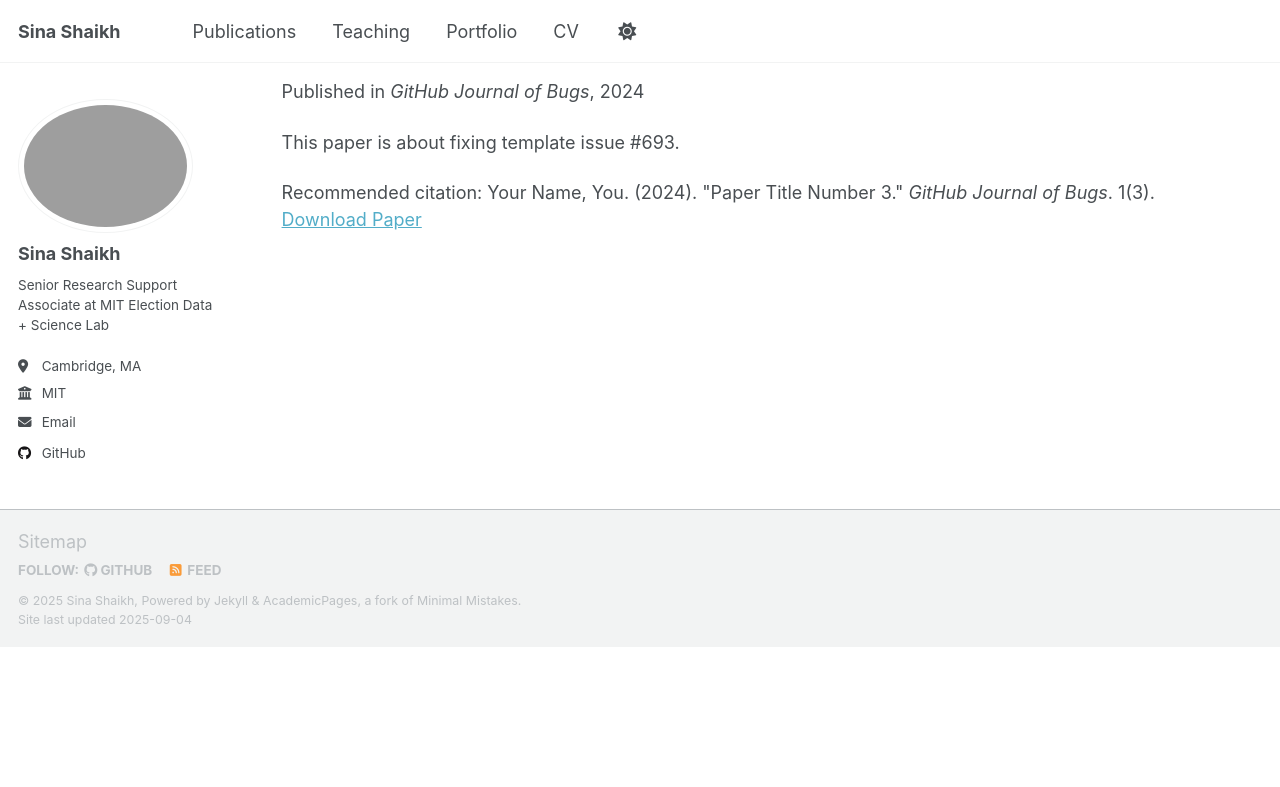
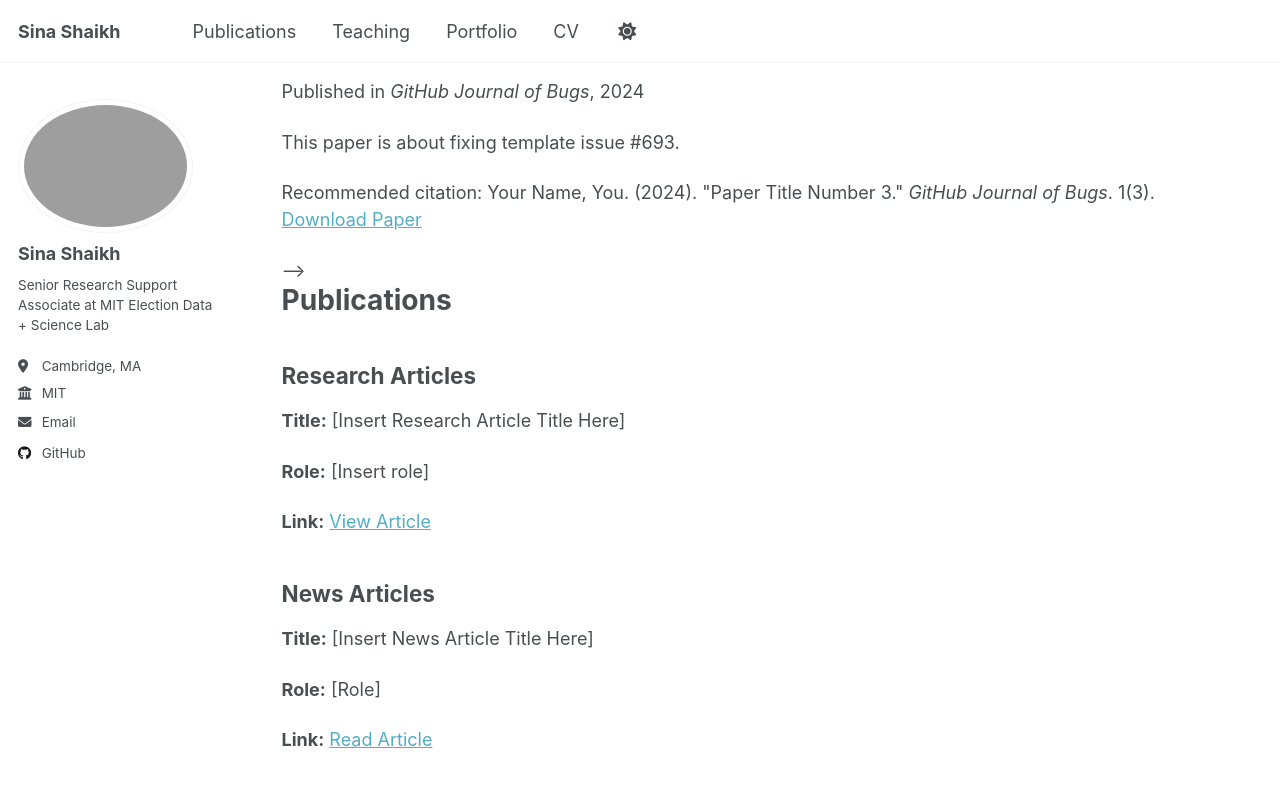
Before and after one commit to SinaShaikh/sinashaikh.github.io, a Jekyll site: the page built from _pages/publications.html, in a window 1280 px wide and 900 px high, scrolled down 1302 px. Shown: the top 787 px of the window. Built offline with Jekyll 4.4.1, drawn with Linux system fonts in a browser that asks for light colours; a script that is not in the unit is left out; before the commit the page ends 1949 px from its top, so only the background shows below that.

Commit message:
Update publications.html

```diff
--- a/_pages/publications.html
+++ b/_pages/publications.html
@@ -5,7 +5,7 @@
 author_profile: true
 ---
 
-{% if site.author.googlescholar %}
+<!-- {% if site.author.googlescholar %}
   <div class="wordwrap">You can also find my articles on <a href="{{site.author.googlescholar}}">my Google Scholar profile</a>.</div>
 {% endif %}
 
@@ -31,3 +31,26 @@
     {% include archive-single.html %}
   {% endfor %}
 {% endif %}
+ -->
+
+<h1>Publications</h1>
+
+<section>
+  <h2>Research Articles</h2>
+  <article>
+    <p><strong>Title:</strong> [Insert Research Article Title Here]</p>
+    <p><strong>Role:</strong> [Insert role]</p>
+    <p><strong>Link:</strong> <a href="[Insert Link Here]">View Article</a></p>
+  </article>
+  <!-- Add more articles as needed -->
+</section>
+
+<section>
+  <h2>News Articles</h2>
+  <article>
+    <p><strong>Title:</strong> [Insert News Article Title Here]</p>
+    <p><strong>Role:</strong> [Role]</p>
+    <p><strong>Link:</strong> <a href="[Insert Link Here]">Read Article</a></p>
+  </article>
+  <!-- Add more articles as needed -->
+</section>
```
